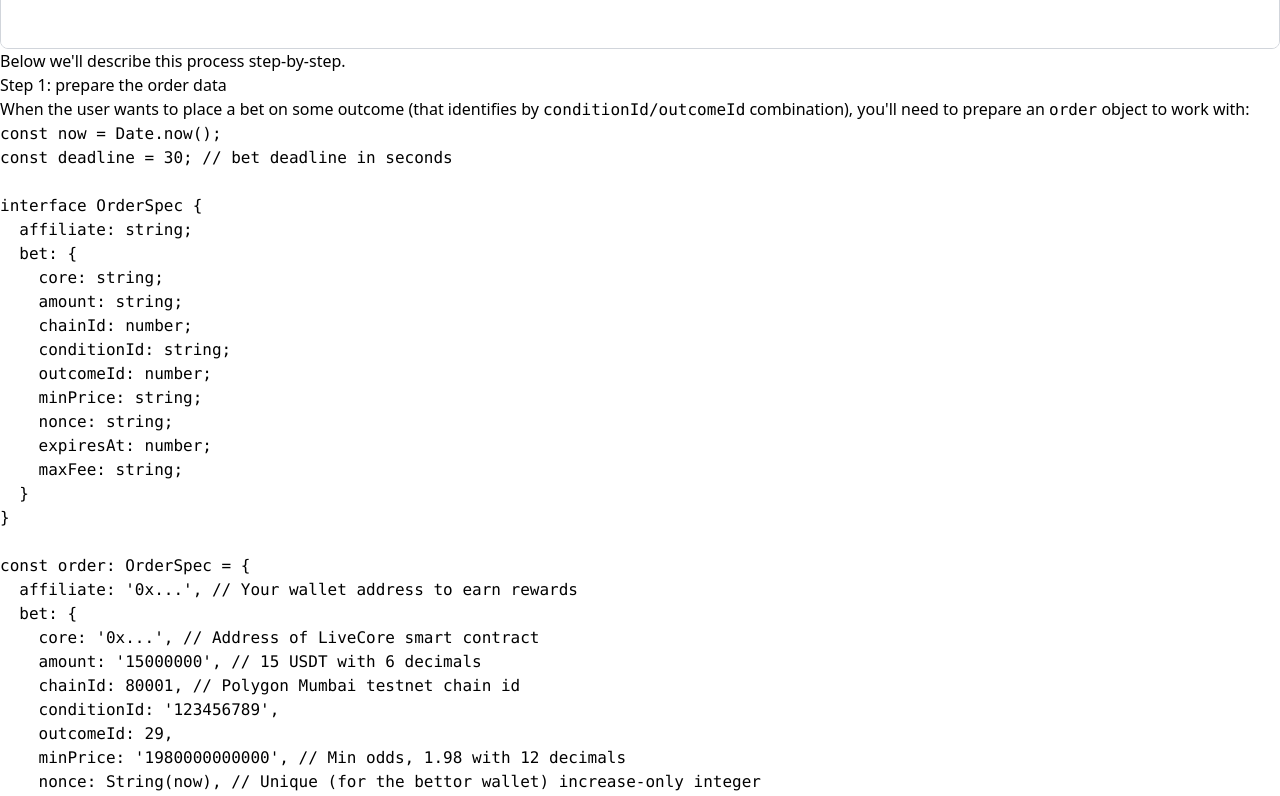
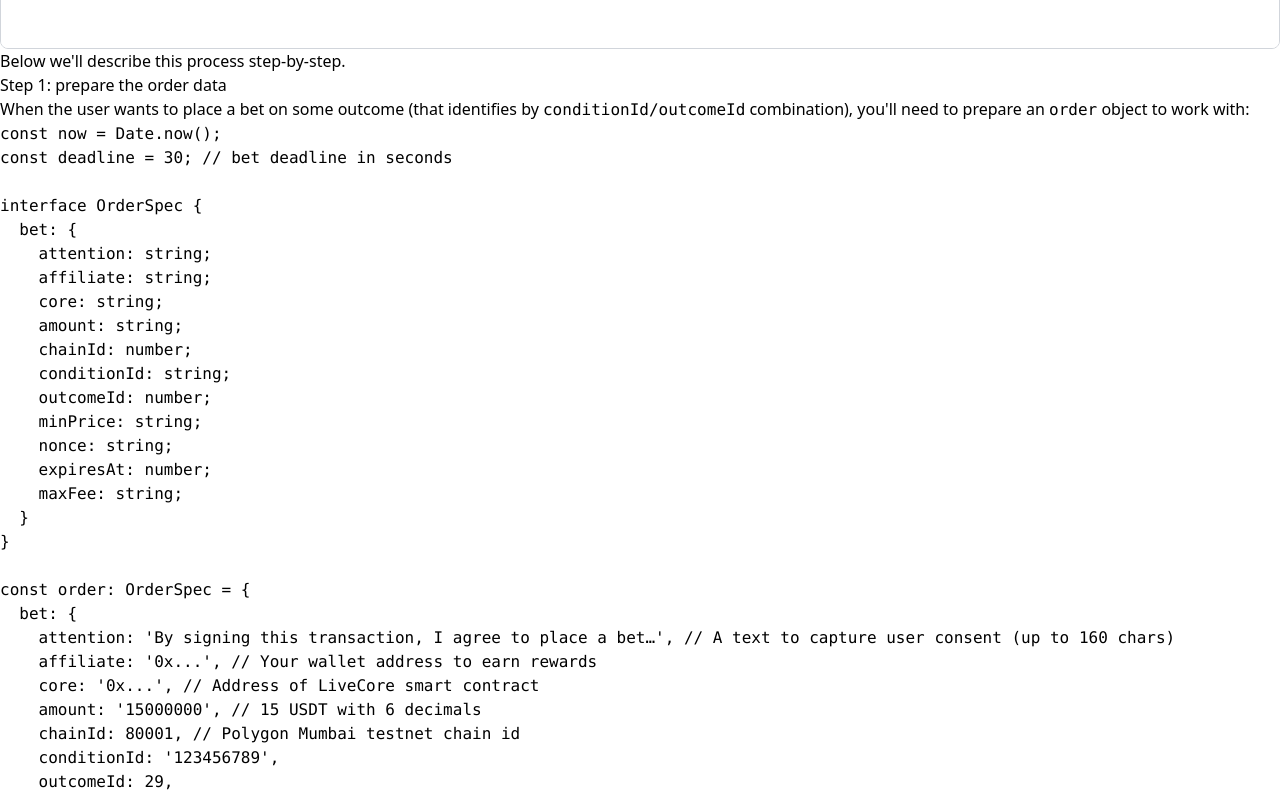
Before and after one commit to Azuro-protocol/gem-docs, a Next.js app: page /guides/advanced/live/place-a-bet in a window 1280 px wide. Shown: the part 1200-1996 px from the top of the page. Built offline with nearby package versions, Linux system fonts and the light colour scheme.

Commit message:
update order api

```diff
--- a/pages/guides/advanced/live/place-a-bet.mdx
+++ b/pages/guides/advanced/live/place-a-bet.mdx
@@ -23,8 +23,9 @@ const now = Date.now();
 const deadline = 30; // bet deadline in seconds
 
 interface OrderSpec {
-  affiliate: string;
   bet: {
+    attention: string;
+    affiliate: string;
     core: string;
     amount: string;
     chainId: number;
@@ -38,8 +39,9 @@ interface OrderSpec {
 }
 
 const order: OrderSpec = {
-  affiliate: '0x...', // Your wallet address to earn rewards
   bet: {
+    attention: 'By signing this transaction, I agree to place a bet…', // A text to capture user consent (up to 160 chars)
+    affiliate: '0x...', // Your wallet address to earn rewards
     core: '0x...', // Address of LiveCore smart contract
     amount: '15000000', // 15 USDT with 6 decimals
     chainId: 80001, // Polygon Mumbai testnet chain id
```
